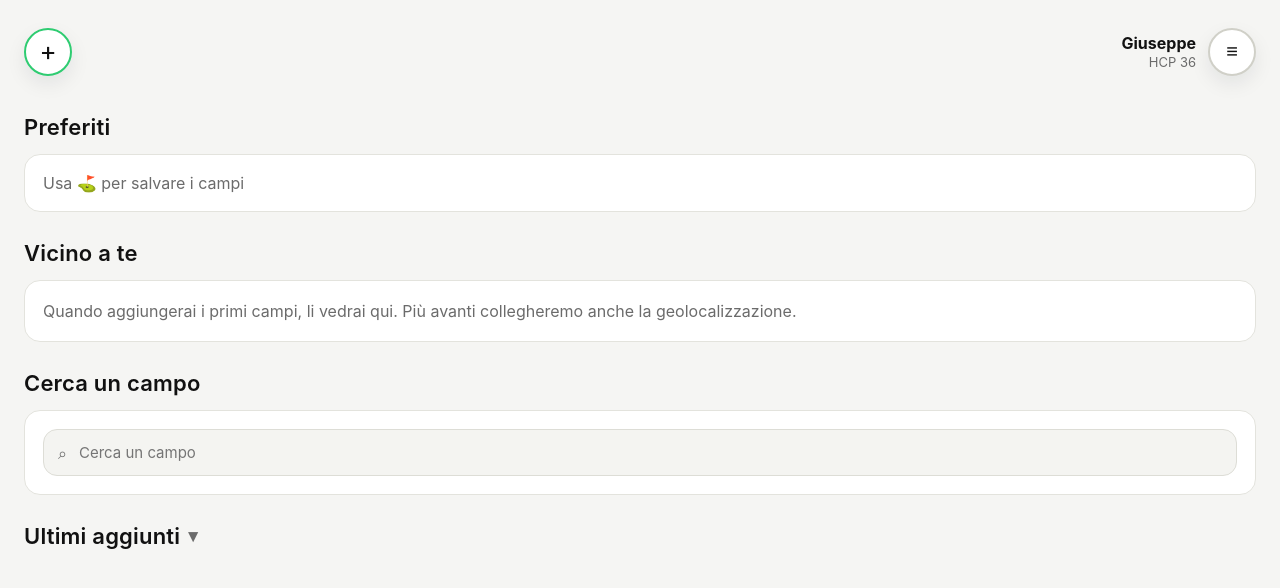
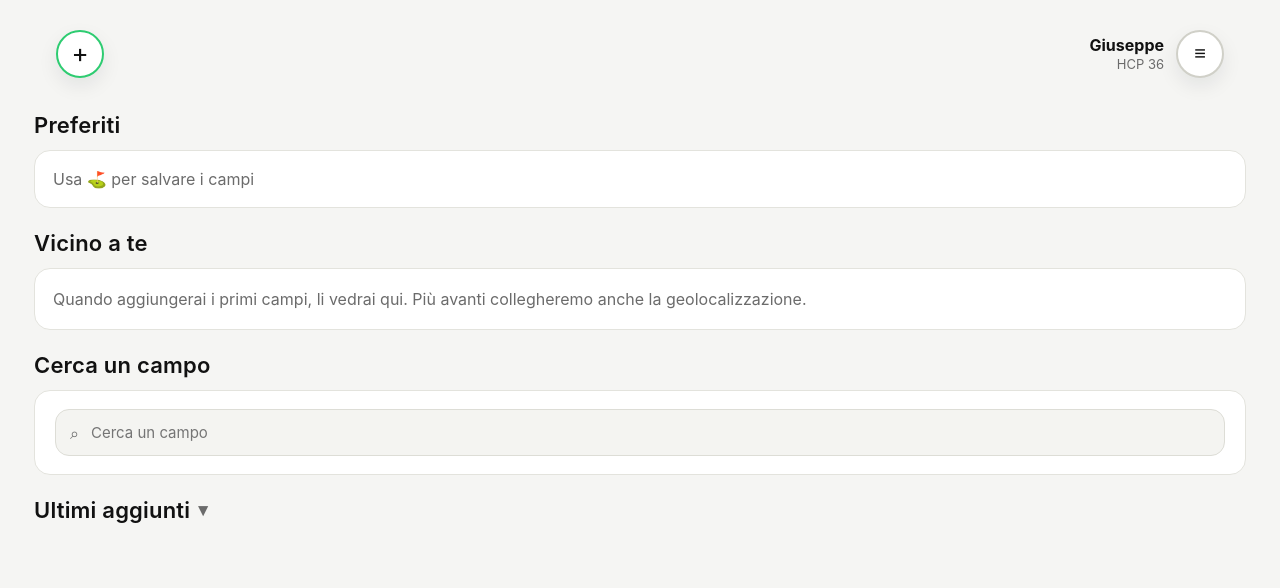
Before and after one commit to giuseppepalazzo/golf-score-app, a React (Create React App) app: page / in a window 1280 px wide. Shown: the top 588 px of the page. Built offline with nearby package versions, Linux system fonts and the light colour scheme.

Commit message:
fix ux risolto con codex v11

```diff
--- a/src/App.js
+++ b/src/App.js
@@ -9,6 +9,9 @@ const USER_PROFILE_STORAGE_KEY = "golf-score-app-user-profile-v1";
 const THEME_STORAGE_KEY = "golf-score-app-theme-v1";
 const SCREEN_HORIZONTAL_PADDING = "24px";
 const CARD_ROW_HORIZONTAL_PADDING = "14px";
+const CARD_CONTAINER_HORIZONTAL_PADDING = "18px";
+const HEADER_HORIZONTAL_INSET = "32px";
+const HOME_SECTION_INSET = "10px";
 
 const stepperButtonStyle = {
   width: "44px",
@@ -838,9 +841,11 @@ function App() {
     gridTemplateColumns: "48px 1fr auto",
     alignItems: "center",
     columnGap: "12px",
-    paddingTop: "8px",
-    paddingBottom: "10px",
-    marginBottom: "24px"
+    paddingLeft: HEADER_HORIZONTAL_INSET,
+    paddingRight: HEADER_HORIZONTAL_INSET,
+    paddingTop: "10px",
+    paddingBottom: "12px",
+    marginBottom: "18px"
   };
 
   const centeredHeaderStyle = {
@@ -848,6 +853,8 @@ function App() {
     gridTemplateColumns: "48px 1fr 48px",
     alignItems: "center",
     columnGap: "12px",
+    paddingLeft: HEADER_HORIZONTAL_INSET,
+    paddingRight: HEADER_HORIZONTAL_INSET,
     paddingTop: "8px",
     paddingBottom: "10px",
     marginBottom: "24px"
@@ -917,7 +924,33 @@ function App() {
     backgroundColor: colors.card,
     border: `1px solid ${colors.border}`,
     borderRadius: "16px",
-    padding: "18px"
+    padding: CARD_CONTAINER_HORIZONTAL_PADDING
+  };
+
+  const homeSectionCardStyle = {
+    ...cardStyle,
+    marginLeft: HOME_SECTION_INSET,
+    marginRight: HOME_SECTION_INSET
+  };
+
+  const homeSectionTitleStyle = {
+    ...titleStyle,
+    marginTop: "22px",
+    marginBottom: "12px",
+    marginLeft: HOME_SECTION_INSET,
+    marginRight: HOME_SECTION_INSET
+  };
+
+  const homeSearchInnerStyle = {
+    display: "flex",
+    alignItems: "center",
+    gap: "10px",
+    backgroundColor: colors.inputBg,
+    border: `1px solid ${colors.inputBorder}`,
+    borderRadius: "14px",
+    padding: "12px 14px",
+    marginLeft: "2px",
+    marginRight: "2px"
   };
 
   const setupCardOptionStyle = (active) => ({
@@ -931,13 +964,13 @@ function App() {
     color: colors.text
   });
 
-  const renderCourseRow = (course) => (
+  const renderCourseRow = (course, { showDivider = true } = {}) => (
     <div
       key={course.id}
       onClick={() => prepareRoundSetup(course)}
       style={{
         padding: `14px ${CARD_ROW_HORIZONTAL_PADDING}`,
-        borderBottom: `1px solid ${colors.border}`,
+        borderBottom: showDivider ? `1px solid ${colors.border}` : "none",
         display: "flex",
         justifyContent: "space-between",
         alignItems: "center",
@@ -1692,41 +1725,33 @@ function App() {
         </div>
       </div>
 
-      <h2 style={titleStyle}>Preferiti</h2>
-      <div style={cardStyle}>
+      <h2 style={homeSectionTitleStyle}>Preferiti</h2>
+      <div style={homeSectionCardStyle}>
         {favorites.length === 0 ? (
           <div style={{ color: colors.subtext }}>
             Usa ⛳️ per salvare i campi
           </div>
         ) : (
-          favorites.map((course) => renderCourseRow(course))
+          favorites.map((course) => renderCourseRow(course, { showDivider: false }))
         )}
       </div>
 
-      <h2 style={titleStyle}>Vicino a te</h2>
-      <div style={cardStyle}>
+      <h2 style={homeSectionTitleStyle}>Vicino a te</h2>
+      <div style={homeSectionCardStyle}>
         {nearbyCourses.length === 0 ? (
           <div style={{ color: colors.subtext, lineHeight: 1.5 }}>
             Quando aggiungerai i primi campi, li vedrai qui. Più avanti collegheremo
             anche la geolocalizzazione.
           </div>
         ) : (
-          nearbyCourses.map((course) => renderCourseRow(course))
+          nearbyCourses.map((course) => renderCourseRow(course, { showDivider: false }))
         )}
       </div>
 
-      <h2 style={titleStyle}>Cerca un campo</h2>
-      <div style={cardStyle}>
+      <h2 style={homeSectionTitleStyle}>Cerca un campo</h2>
+      <div style={homeSectionCardStyle}>
         <div
-          style={{
-            display: "flex",
-            alignItems: "center",
-            gap: "10px",
-            backgroundColor: colors.inputBg,
-            border: `1px solid ${colors.inputBorder}`,
-            borderRadius: "14px",
-            padding: "12px 14px"
-          }}
+          style={homeSearchInnerStyle}
         >
           <div style={{ color: colors.subtext, fontSize: "16px" }}>⌕</div>
           <input
@@ -1768,12 +1793,12 @@ function App() {
       <div
         onClick={() => setShowLatestAdded((prev) => !prev)}
         style={{
-          ...titleStyle,
+          ...homeSectionTitleStyle,
           display: "inline-flex",
           alignItems: "center",
           gap: "8px",
           cursor: "pointer",
-          marginBottom: "14px"
+          marginBottom: "12px"
         }}
       >
         <span>Ultimi aggiunti</span>
@@ -1791,7 +1816,7 @@ function App() {
       </div>
 
       {showLatestAdded && (
-        <div style={cardStyle}>
+        <div style={homeSectionCardStyle}>
           {latestAddedCourses.length === 0 ? (
             <div style={{ color: colors.subtext }}>
               Nessun campo aggiunto di recente.
```
